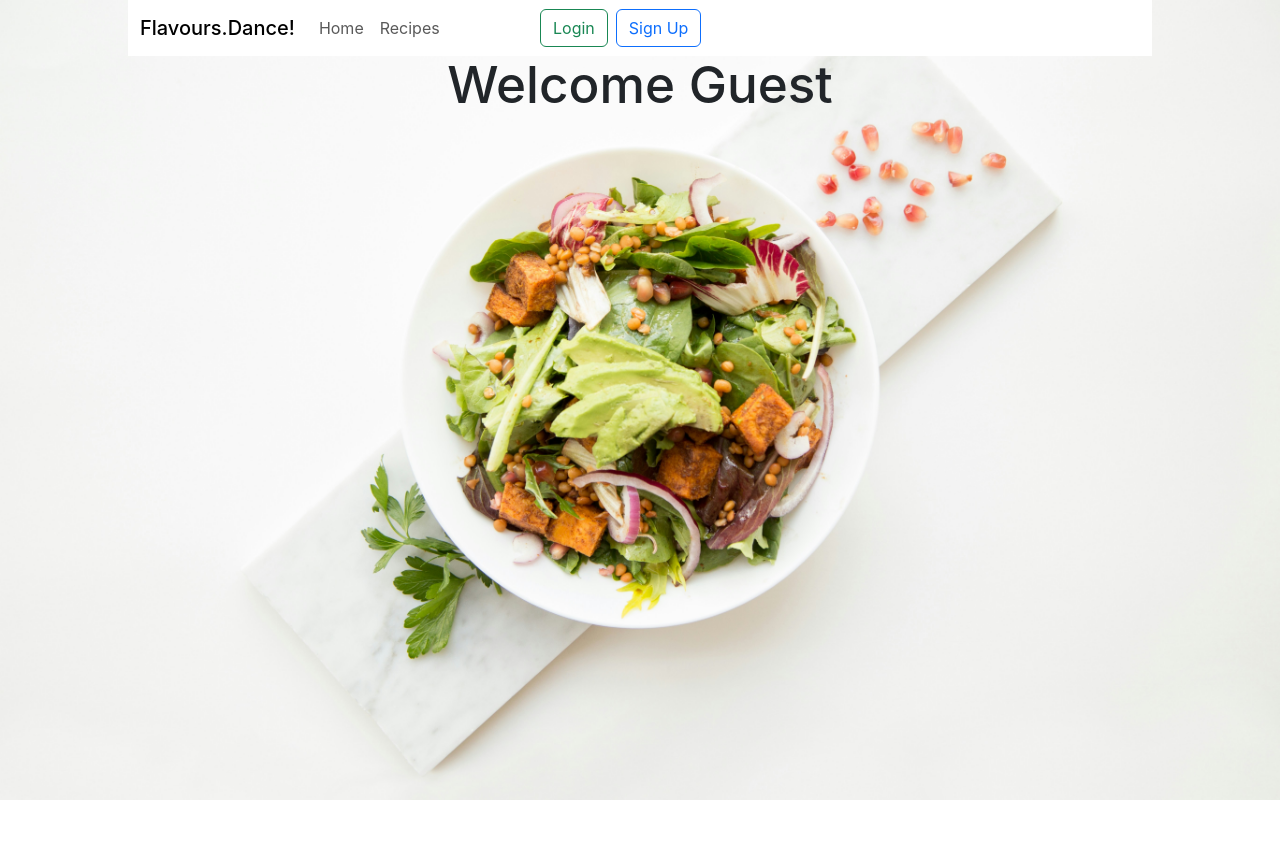
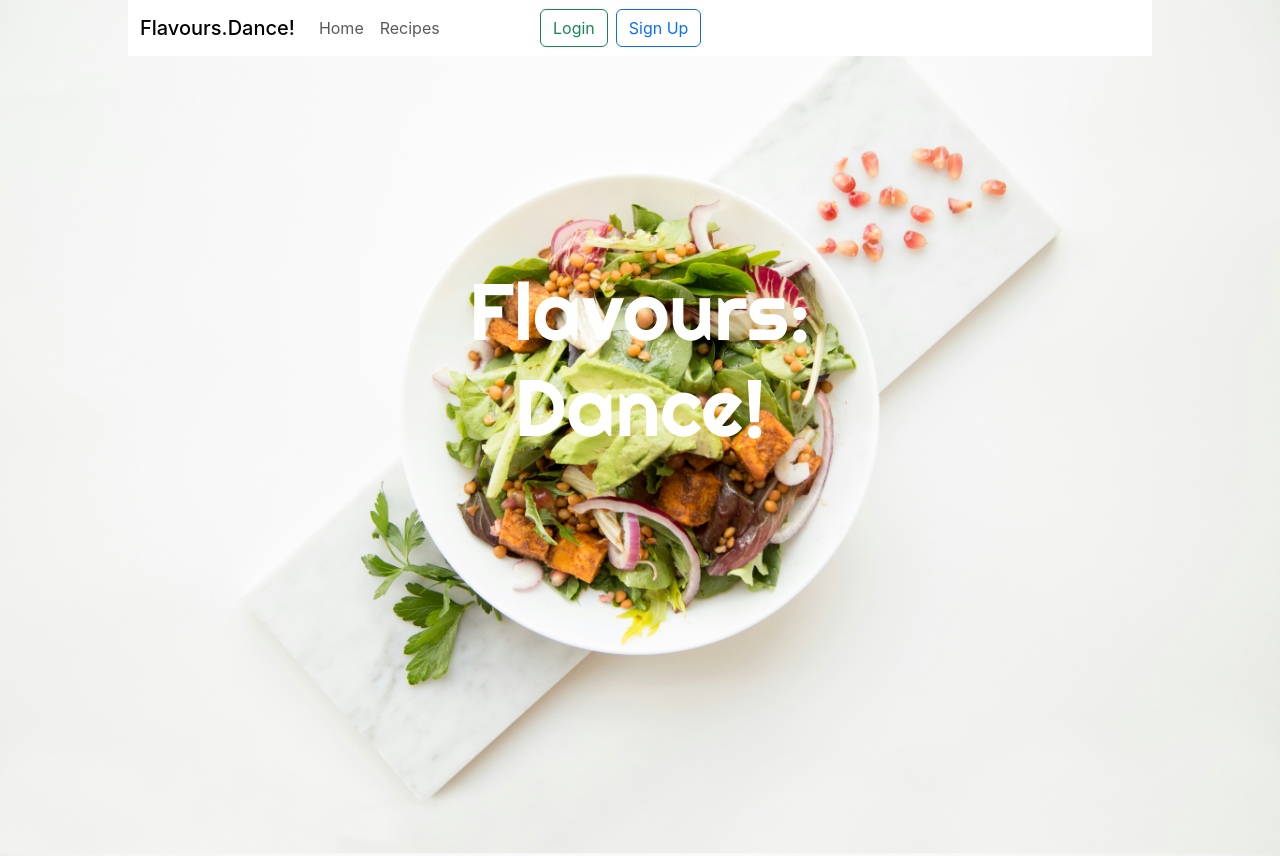
Before and after one commit to AlexGoesCode/R-Vite-TS-Recipes, a React (Vite) app: page / in a window 1280 px wide. Before the commit the page ends 800 px from the top, so only its background shows below. Built offline with nearby package versions, Linux system fonts and the light colour scheme; no server answers.

Commit message:
+ logo font

```diff
--- a/index.html
+++ b/index.html
@@ -1,17 +1,24 @@
-<!doctype html>
+<!DOCTYPE html>
 <html lang="en">
   <head>
     <meta charset="UTF-8" />
     <link
-    rel="stylesheet"
-    href="https://cdn.jsdelivr.net/npm/bootstrap@5.3.2/dist/css/bootstrap.min.css"
-    integrity="sha384-T3c6CoIi6uLrA9TneNEoa7RxnatzjcDSCmG1MXxSR1GAsXEV/Dwwykc2MPK8M2HN"
-    crossorigin="anonymous"
+      rel="stylesheet"
+      href="https://cdn.jsdelivr.net/npm/bootstrap@5.3.2/dist/css/bootstrap.min.css"
+      integrity="sha384-T3c6CoIi6uLrA9TneNEoa7RxnatzjcDSCmG1MXxSR1GAsXEV/Dwwykc2MPK8M2HN"
+      crossorigin="anonymous"
     />
+    <link rel="preconnect" href="https://fonts.googleapis.com" />
+    <link rel="preconnect" href="https://fonts.gstatic.com" crossorigin />
+    <link
+      href="https://fonts.googleapis.com/css2?family=Righteous&display=swap"
+      rel="stylesheet"
+    />
+
     <meta name="viewport" content="width=device-width, initial-scale=1.0" />
   </head>
   <body>
-    <div id="root" class='root'></div>
+    <div id="root" class="root"></div>
     <script type="module" src="/src/main.tsx"></script>
   </body>
 </html>
--- a/src/App.tsx
+++ b/src/App.tsx
@@ -8,9 +8,11 @@
   return (
     <AuthProvider>
       <Router>
-        <CustomNavbar />
-        <div className='app'>
-          <Routes />
+        <div className='root'>
+          <CustomNavbar />
+          <div className='app'>
+            <Routes />
+          </div>
         </div>
       </Router>
     </AuthProvider>
--- /dev/null
+++ b/src/pages/home/Home.css
@@ -0,0 +1,39 @@
+.righteous-regular {
+  font-family: 'Righteous', sans-serif;
+  font-weight: 400;
+  font-style: normal;
+}
+
+.centered-container {
+  display: flex;
+  justify-content: center;
+  align-items: center;
+  height: calc(
+    100vh
+  ); /* Adjust this value based on the height of your navbar */
+  text-align: center;
+  flex-direction: column;
+}
+
+.h1-container {
+  display: flex;
+  justify-content: top;
+  align-items: top;
+  margin-top: -450px;
+  font-size: x-small;
+}
+
+.h2-container {
+  display: flex;
+  justify-content: center;
+  align-items: center;
+  margin-top: 220px; /* Adjust this value to move h2 */
+  font-family: 'Righteous', sans-serif;
+  font-weight: 500;
+  font-style: normal;
+  color: white;
+}
+
+.h2-container h2 {
+  font-size: 5em;
+}
--- a/src/pages/home/Home.tsx
+++ b/src/pages/home/Home.tsx
@@ -1,12 +1,20 @@
 import { useAuth } from '../../context/AuthContext';
+import './Home.css';
 
 // consume the context
 const Home = () => {
   const { user } = useAuth();
 
   return (
-    <div>
-      <h1>Welcome {user ? user : 'Guest'}</h1>
+    <div className='centered-container'>
+      <div className='h1-container'>
+        <h1>Welcome {user ? user : 'Guest'}</h1>
+      </div>
+      <div className='h2-container'>
+        <h2>
+          Flavours:<br></br>Dance!
+        </h2>
+      </div>
     </div>
   );
 };
```
